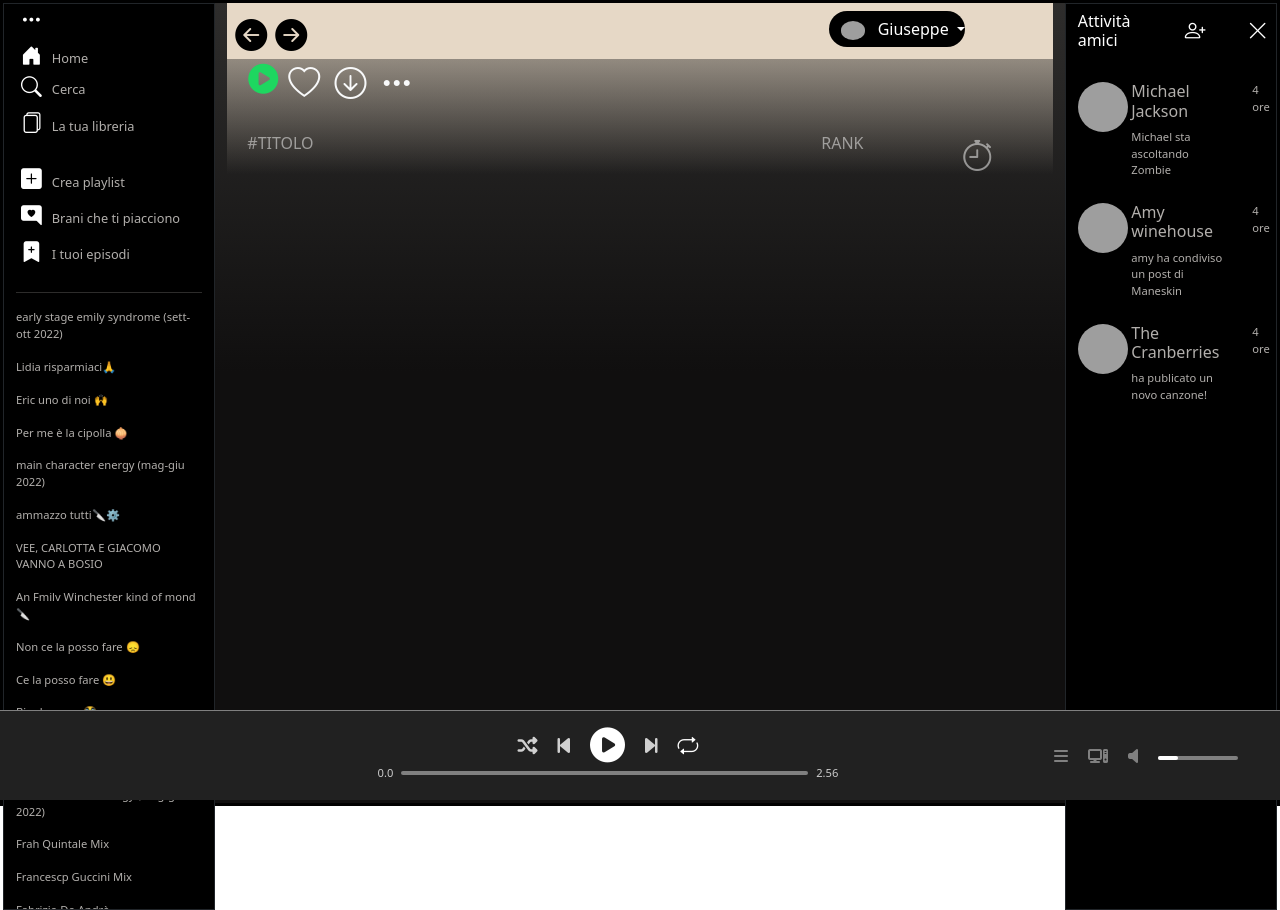
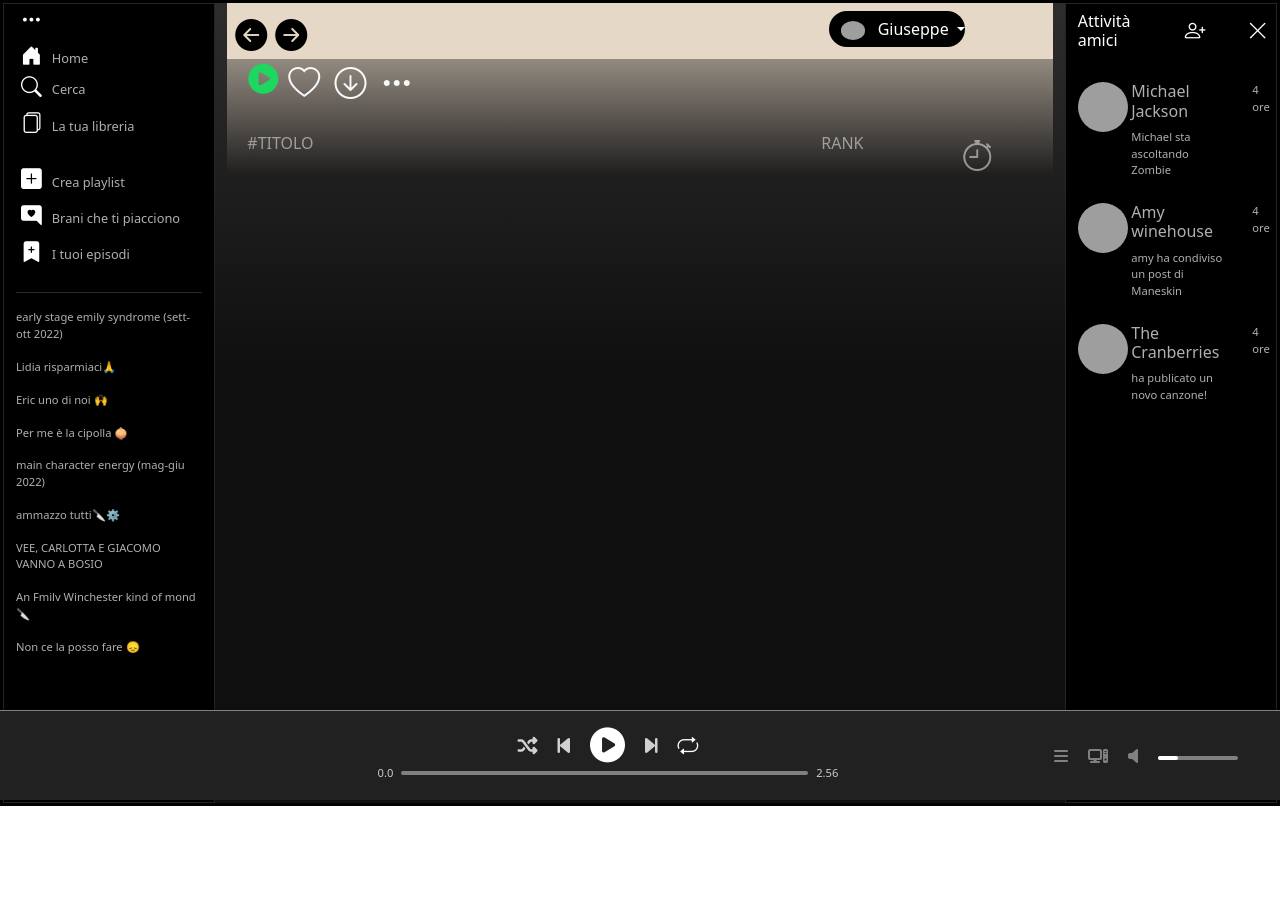
Before and after one commit to N1XIL9/Build-Week-Two.Spotify_Project, a website: page album.html in a window 1280 px wide. After the commit the page ends 806 px from the top, so only its background shows below. Drawn offline with nearby package versions, Linux system fonts and the light colour scheme; no server answers; grey boxes are pictures that could not be loaded.

Commit message:
scrollbar adjustment

```diff
--- a/album.html
+++ b/album.html
@@ -36,7 +36,7 @@
                     <hr />
 
                     <!-- COMMENTI  -->
-                    <div id="comment-scroll" data-spy="scroll" data-target="#scrollspy" data-offset="0" style="overflow-y: scroll; height: 600px; position: relative; background-color: black">
+                    <div id="comment-scroll" data-spy="scroll" data-target="#scrollspy" data-offset="0" style="overflow-y: scroll; height: 45vh; position: relative; background-color: black">
                         <p>early stage emily syndrome (sett-ott 2022)</p>
                         <p>Lidia risparmiaci🙏</p>
                         <p>Eric uno di noi 🙌</p>
@@ -75,7 +75,7 @@
 
 
 
-             <div id="main-section" class="col" data-spy="scroll" data-target="#scrollspy" data-offset="0" style="overflow-y: scroll; height: 100vh; position:relative">
+             <div id="main-section" class="col" data-spy="scroll" data-target="#scrollspy" data-offset="0" style="overflow-y: scroll; height: 80vh; position:relative">
 
                 <div class="album-cover-box pt-2 px-2">
                     <div>
```
Also changed, not shown: artist.html (+2 -2 lines), index.html (+1 -1 lines).
